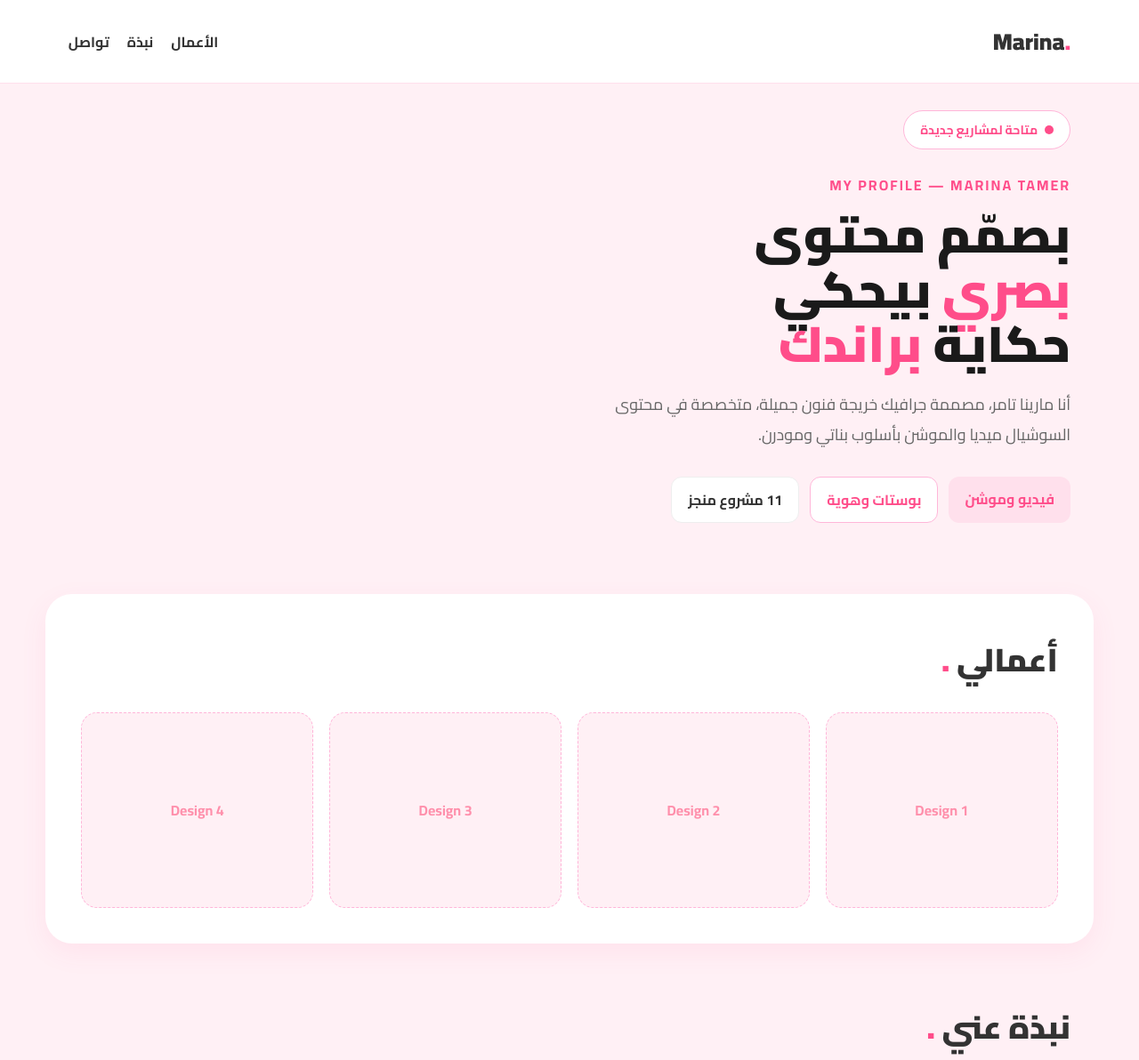
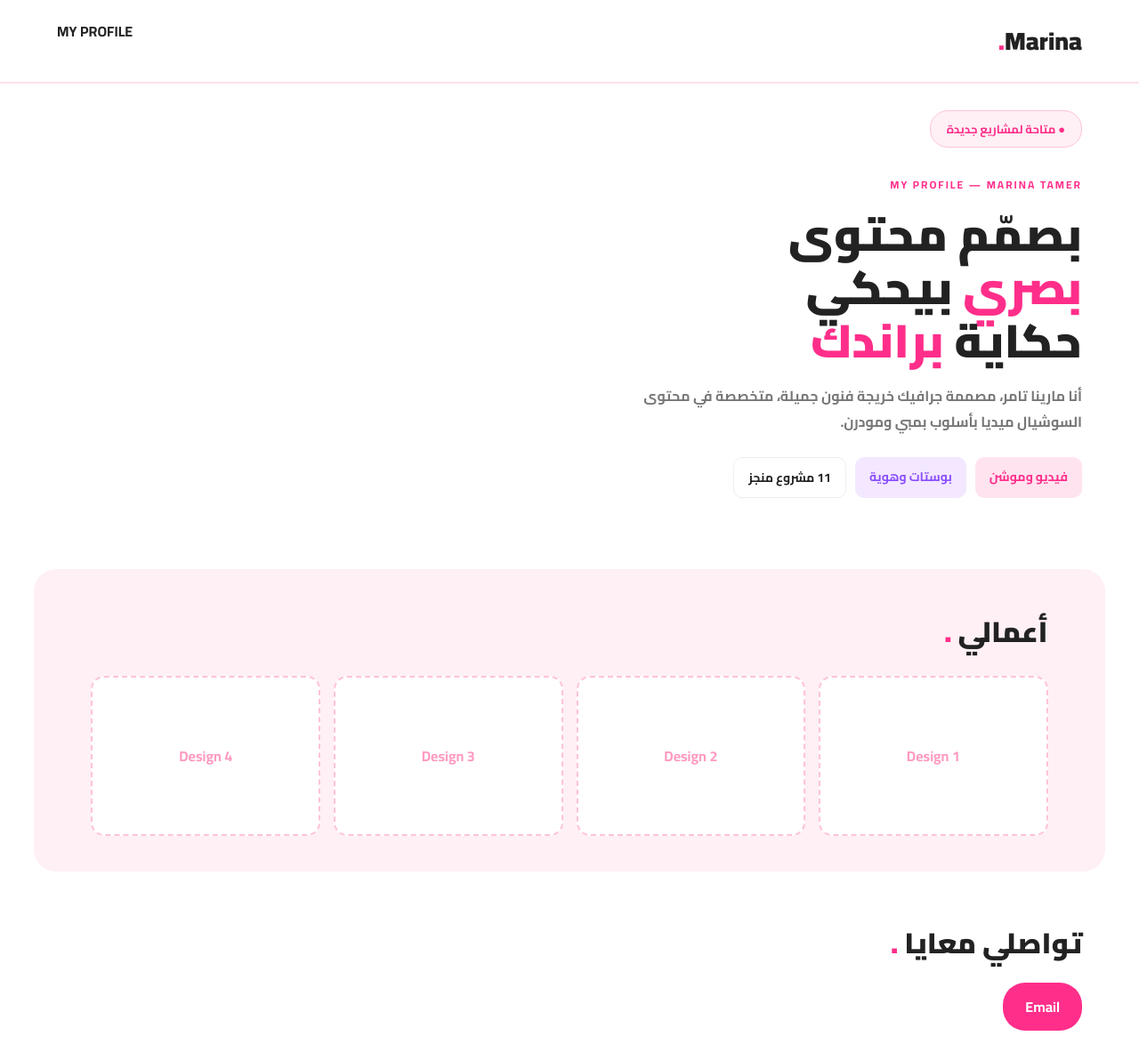
Before and after one commit to marinatamer12-cmyk/my-portfolio, a plain HTML site: page index.html in a window 1280 px wide. Shown: the top 1192 px of the page at 89% size. Drawn offline with Linux system fonts and the light colour scheme.

Commit message:
Update index.html

```diff
--- a/index.html
+++ b/index.html
@@ -4,67 +4,41 @@
 <meta charset="UTF-8">
 <meta name="viewport" content="width=device-width, initial-scale=1.0">
 <title>Marina Tamer | My Profile</title>
-<link href="https://fonts.googleapis.com/css2?family=Cairo:wght@400;700;900&display=swap" rel="stylesheet">
+<link href="https://fonts.googleapis.com/css2?family=Cairo:wght@700;900&display=swap" rel="stylesheet">
 <style>
 *{margin:0;padding:0;box-sizing:border-box;font-family:'Cairo',sans-serif}
-body{background:#fff0f5;color:#333}
-nav{display:flex;justify-content:space-between;align-items:center;padding:22px 6%;background:white;border-bottom:1px solid #ffe0ec;position:sticky;top:0;z-index:10}
-nav .logo{font-weight:900;font-size:26px} nav .logo span{color:#ff4d8a}
-nav .links{display:flex;gap:20px;font-weight:700}
-a{color:inherit;text-decoration:none}
-.badge{display:inline-flex;align-items:center;gap:8px;border:1px solid #ffb6d9;border-radius:30px;padding:8px 18px;background:white;font-size:14px;margin:30px 6% 0 0;color:#ff4d8a;font-weight:700}
-.dot{width:10px;height:10px;background:#ff4d8a;border-radius:50%}
-.hero{padding:25px 6% 60px}
-.hero .small-en{color:#ff4d8a;font-weight:700;letter-spacing:2px;margin-bottom:10px}
-.hero h1{font-size:56px;line-height:1.1;font-weight:900;max-width:600px;color:#1a1a1a}
-.hero h1 .pink{color:#ff4d8a}
-.hero p{margin-top:20px;color:#666;font-size:18px;line-height:1.9;max-width:520px}
-.tags{margin-top:30px;display:flex;flex-wrap:wrap;gap:12px}
-.tag{padding:10px 18px;border-radius:12px;font-weight:700}
-.tag-pink{background:#ffe0ec;color:#ff4d8a} .tag-light{background:#fff;border:1px solid #ffb6d9;color:#ff4d8a} .tag-white{background:white;border:1px solid #eee}
-.white-card{background:white;border-radius:30px;margin:20px 4%;padding:40px;box-shadow:0 10px 30px rgba(255,77,138,0.08)}
-.grid{display:grid;grid-template-columns:repeat(auto-fit,minmax(250px,1fr));gap:18px;margin-top:25px}
-.card{background:#fff0f5;border-radius:18px;height:220px;display:flex;align-items:center;justify-content:center;font-weight:700;color:#ff8fab;border:1px dashed #ffb6d9}
-h2{font-size:36px;font-weight:900} h2 span{color:#ff4d8a}
-.btn{background:#ff4d8a;color:white;padding:14px 28px;border-radius:30px;display:inline-block;margin-top:20px;font-weight:700}
-@media(max-width:600px){.hero h1{font-size:38px}}
+body{background:#ffffff;color:#222}
+nav{display:flex;justify-content:space-between;padding:20px 5%;background:#fff;border-bottom:2px solid #ffe1ec}
+.logo{font-weight:900;font-size:28px} .logo span{color:#ff2e8a}
+.badge{margin:30px 5% 0 0;display:inline-block;background:#fff0f5;border:1px solid #ffc2d9;color:#ff2e8a;padding:8px 18px;border-radius:20px;font-weight:700;font-size:13px}
+.hero{padding:30px 5% 60px}
+.small{color:#ff2e8a;font-weight:700;letter-spacing:2px;font-size:12px;margin-bottom:15px}
+.hero h1{font-size:52px;font-weight:900;line-height:1.15}
+.hero h1 .p{color:#ff2e8a}
+.hero p{margin-top:18px;color:#777;max-width:500px;line-height:1.8}
+.tags{margin-top:25px;display:flex;gap:10px;flex-wrap:wrap}
+.tag{padding:9px 16px;border-radius:10px;font-weight:700;font-size:14px}
+.t1{background:#ffe4ef;color:#ff2e8a} .t2{background:#f3e8ff;color:#8a4dff} .t3{background:#fff;border:1px solid #eee}
+.card-wrap{background:#fff0f5;padding:40px 5%;margin:20px 3%;border-radius:25px}
+h2{font-size:32px;font-weight:900} h2 span{color:#ff2e8a}
+.grid{display:grid;grid-template-columns:repeat(auto-fit,minmax(200px,1fr));gap:15px;margin-top:20px}
+.card{height:180px;background:white;border-radius:15px;display:flex;align-items:center;justify-content:center;color:#ff9ac1;border:2px dashed #ffc2d9;font-weight:700}
+.btn{background:#ff2e8a;color:white;padding:12px 25px;border-radius:25px;display:inline-block;margin-top:15px;text-decoration:none;font-weight:700}
 </style>
 </head>
 <body>
-<nav>
-<div class="logo"><span>.</span>Marina</div>
-<div class="links"><a href="#works">الأعمال</a><a href="#about">نبذة</a><a href="#contact">تواصل</a></div>
-</nav>
-
-<div class="badge"><span class="dot"></span> متاحة لمشاريع جديدة</div>
-
+<nav><div class="logo">Marina<span>.</span></div><div style="font-weight:700">MY PROFILE</div></nav>
+<div class="badge">● متاحة لمشاريع جديدة</div>
 <div class="hero">
-<div class="small-en">MY PROFILE — MARINA TAMER</div>
-<h1>بصمّم محتوى<br><span class="pink">بصري</span> بيحكي<br>حكاية <span class="pink">براندك</span></h1>
-<p>أنا مارينا تامر، مصممة جرافيك خريجة فنون جميلة، متخصصة في محتوى السوشيال ميديا والموشن بأسلوب بناتي ومودرن.</p>
-<div class="tags">
-<span class="tag tag-pink">فيديو وموشن</span>
-<span class="tag tag-light">بوستات وهوية</span>
-<span class="tag tag-white">11 مشروع منجز</span>
+<div class="small">MY PROFILE — MARINA TAMER</div>
+<h1>بصمّم محتوى<br><span class="p">بصري</span> بيحكي<br>حكاية <span class="p">براندك</span></h1>
+<p>أنا مارينا تامر، مصممة جرافيك خريجة فنون جميلة، متخصصة في محتوى السوشيال ميديا بأسلوب بمبي ومودرن.</p>
+<div class="tags"><span class="tag t1">فيديو وموشن</span><span class="tag t2">بوستات وهوية</span><span class="tag t3">11 مشروع منجز</span></div>
 </div>
+<div class="card-wrap">
+<h2>أعمالي <span>.</span></h2>
+<div class="grid"><div class="card">Design 1</div><div class="card">Design 2</div><div class="card">Design 3</div><div class="card">Design 4</div></div>
 </div>
-
-<div class="white-card" id="works">
-<h2>أعمالي <span>.</span></h2>
-<div class="grid">
-<div class="card">Design 1</div><div class="card">Design 2</div><div class="card">Design 3</div><div class="card">Design 4</div>
-</div>
-</div>
-
-<div style="padding:40px 6%" id="about">
-<h2>نبذة عني <span>.</span></h2>
-<p style="max-width:600px;line-height:1.9;margin-top:15px;color:#555">My Profile — مصممة جرافيك بحب البمبي والأبيض والأسلوب الكيوت البسيط اللي يخلي أي براند يبان رقيق ومميز.</p>
-</div>
-
-<div class="white-card" id="contact">
-<h2>خلينا نشتغل سوا <span>.</span></h2>
-<a class="btn" href="mailto:marinatamer12@gmail.com">تواصلي معايا</a>
-</div>
-
+<div style="padding:30px 5%"><h2>تواصلي معايا <span>.</span></h2><a class="btn" href="mailto:marinatamer12@gmail.com">Email</a></div>
 </body>
 </html>
```
